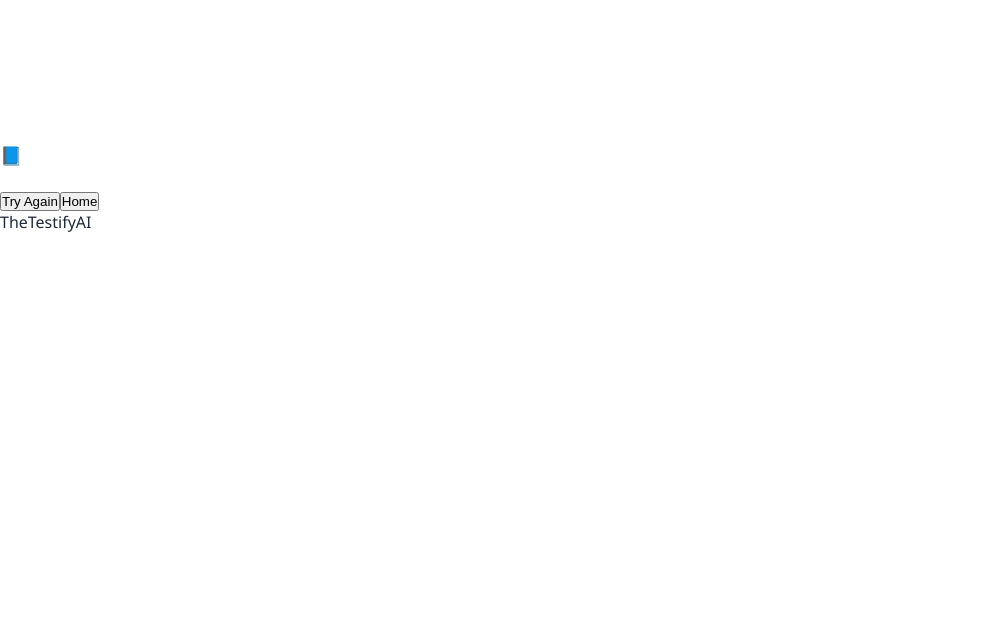
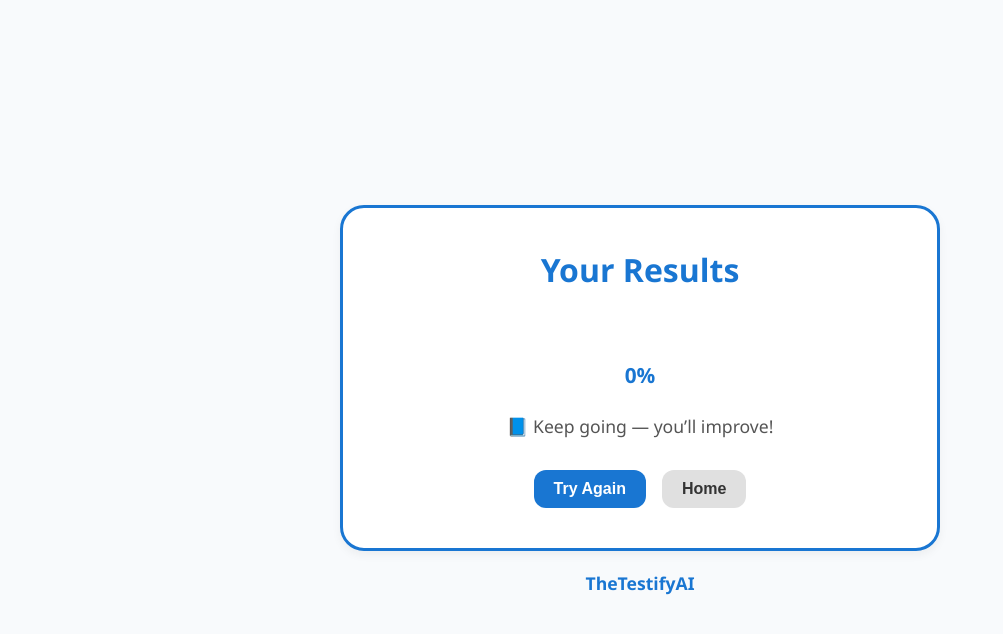
Before and after one commit to christensenandrew455-cell/Testifyai, a Next.js app: page /results in a window 1280 px wide. Shown: the top 634 px of the page, without its empty margins (0-1003 px from the left). Built offline with nearby package versions, Linux system fonts and the light colour scheme.

Commit message:
Update page.js

```diff
--- a/app/results/page.js
+++ b/app/results/page.js
@@ -27,40 +27,103 @@ function ResultsInner() {
 
   return (
     <div
-      className="min-h-screen flex flex-col justify-center items-center bg-[#f8fafc] text-gray-900 text-center px-6 py-10"
-      style={{ fontFamily: "Segoe UI, Roboto, sans-serif" }}
+      style={{
+        minHeight: "100vh",
+        display: "flex",
+        flexDirection: "column",
+        justifyContent: "center",
+        alignItems: "center",
+        backgroundColor: "#f8fafc",
+        color: "#222",
+        padding: "40px 20px",
+        fontFamily: "Segoe UI, Roboto, sans-serif",
+      }}
     >
-      <div className="max-w-lg w-full bg-white border-4 border-blue-600 rounded-3xl shadow-lg p-8">
-        <h1 className="text-3xl font-extrabold text-blue-700 mb-4">
+      <div
+        style={{
+          border: "3px solid #1976d2",
+          borderRadius: "24px",
+          backgroundColor: "white",
+          boxShadow: "0 4px 10px rgba(0,0,0,0.05)",
+          padding: "40px",
+          textAlign: "center",
+          width: "100%",
+          maxWidth: "600px",
+        }}
+      >
+        <h1
+          style={{
+            fontSize: "2rem",
+            fontWeight: "800",
+            color: "#1976d2",
+            marginBottom: "20px",
+          }}
+        >
           Your Results
         </h1>
 
-        <div className="mb-6">
-          <p className="text-2xl font-bold mb-2 text-gray-800">
-            Score: {score} / {total}
-          </p>
-          <p className="text-xl text-blue-600 font-semibold mb-4">
-            {percent}%
-          </p>
-          <p className="text-lg text-gray-700">{getMessage()}</p>
-        </div>
+        <p style={{ fontSize: "1.5rem", fontWeight: "700", marginBottom: "10px" }}>
+          Score: {score} / {total}
+        </p>
+        <p
+          style={{
+            fontSize: "1.3rem",
+            fontWeight: "600",
+            color: "#1976d2",
+            marginBottom: "20px",
+          }}
+        >
+          {percent}%
+        </p>
+        <p style={{ fontSize: "1.1rem", marginBottom: "30px", color: "#555" }}>
+          {getMessage()}
+        </p>
 
-        <div className="flex justify-center gap-4 mt-8">
+        <div style={{ display: "flex", justifyContent: "center", gap: "16px" }}>
           <Link href="/test">
-            <button className="bg-blue-600 hover:bg-blue-700 text-white px-6 py-3 rounded-xl font-semibold transition">
+            <button
+              style={{
+                backgroundColor: "#1976d2",
+                color: "white",
+                border: "none",
+                borderRadius: "12px",
+                padding: "10px 20px",
+                fontWeight: "700",
+                cursor: "pointer",
+                fontSize: "1rem",
+              }}
+            >
               Try Again
             </button>
           </Link>
 
           <Link href="/">
-            <button className="bg-gray-200 hover:bg-gray-300 text-gray-800 px-6 py-3 rounded-xl font-semibold transition">
+            <button
+              style={{
+                backgroundColor: "#e0e0e0",
+                color: "#333",
+                border: "none",
+                borderRadius: "12px",
+                padding: "10px 20px",
+                fontWeight: "700",
+                cursor: "pointer",
+                fontSize: "1rem",
+              }}
+            >
               Home
             </button>
           </Link>
         </div>
       </div>
 
-      <div className="mt-8 text-sm font-semibold text-blue-600">
+      <div
+        style={{
+          marginTop: "20px",
+          fontWeight: "700",
+          color: "#1976d2",
+          fontSize: "1.1rem",
+        }}
+      >
         TheTestifyAI
       </div>
     </div>
```
